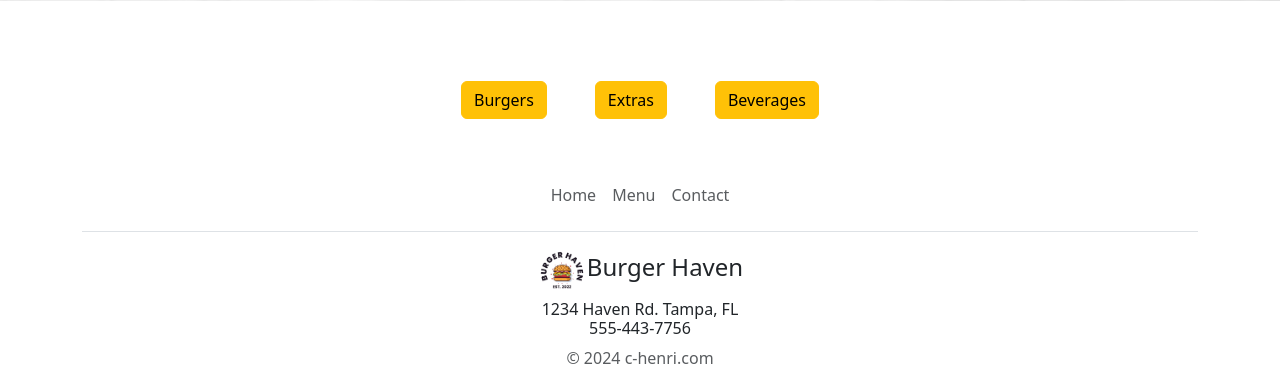
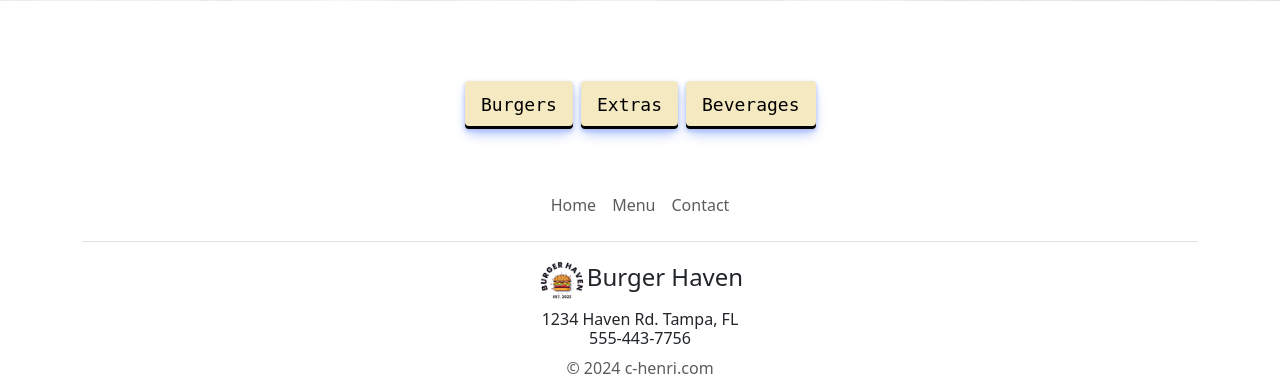
Before and after one commit to H3nr1-1/New_Website_c-henri.com, a PHP site: page /burger_haven/menu.html in a window 1280 px wide. Shown: the part 793-1171 px from the top of the page. Run offline with PHP 8.4, Linux system fonts and the light colour scheme.

Commit message:
added custom buttons instead of default Bootstrap buttons

```diff
--- a/burger_haven/contact.html
+++ b/burger_haven/contact.html
@@ -119,14 +119,14 @@
             <div class="col-md-2"></div>
             <div class="col-md-8">
               <div class="mb-3">
-                <label for="exampleFormControlTextarea1" class="form-label">Let us know how we can help.</label>
-                <textarea class="form-control" id="exampleFormControlTextarea1" rows="3" aria-required="true" required></textarea>
+                <label for="FormControlTextarea1" class="form-label">Let us know how we can help.</label>
+                <textarea class="form-control" id="FormControlTextarea1" rows="3" aria-required="true" required></textarea>
               </div>
             </div>
             <div class="col-md-2"></div>
             <div class="col-md-5"></div>
             <div class="col-md-1">
-              <button type="submit" class="btn btn-primary">Submit</button>
+              <button type="submit" class="button-cta">Submit</button>
             </div>
             <div class="col-md-6"></div>
           </form>
--- a/burger_haven/index.html
+++ b/burger_haven/index.html
@@ -96,7 +96,7 @@
                 Explore our mouth-watering menu! From juicy, gourmet burgers stacked with fresh toppings to crispy fries and refreshing drinks, we have something for everyone. Dive in to see all the delicious options waiting for you at Burger Haven!
               </p>
               </div>
-              <button class="btn btn-warning px-5 mb-5" type="button" onclick="window.location.href='menu.html'">
+              <button class="button-cta" role="button" onclick="window.location.href='menu.html'">
                 Menu
               </button>
             </div>
--- a/burger_haven/menu.html
+++ b/burger_haven/menu.html
@@ -65,10 +65,10 @@
 
          <div class="wrapper">
             <div class="col-md-12 align-center">
-              <p class="d-inline-flex gap-5">
-                <a class="btn btn-warning" data-bs-toggle="collapse" href="#multiCollapseBurgers" role="button" aria-expanded="false" aria-controls="multiCollapseBurgers">Burgers</a>
-                <button class="btn btn-warning" type="button" data-bs-toggle="collapse" data-bs-target="#multiCollapseExtras" aria-expanded="false" aria-controls="multiCollapseExtras">Extras</button>
-                <button class="btn btn-warning" type="button" data-bs-toggle="collapse" data-bs-target="#multiCollapseBeverages" aria-expanded="false" aria-controls="multiCollapseBeverages">Beverages</button>
+              <p class="d-inline-flex gap-2">
+                <a class="button-cta" data-bs-toggle="collapse" href="#multiCollapseBurgers" role="button" aria-expanded="false" aria-controls="multiCollapseBurgers">Burgers</a>
+                <button class="button-cta" type="button" data-bs-toggle="collapse" data-bs-target="#multiCollapseExtras" aria-expanded="false" aria-controls="multiCollapseExtras">Extras</button>
+                <button class="button-cta" type="button" data-bs-toggle="collapse" data-bs-target="#multiCollapseBeverages" aria-expanded="false" aria-controls="multiCollapseBeverages">Beverages</button>
               </p>
               <div class="row" id="menu">
                 <div class="col-md-12">
--- a/burger_haven/style.css
+++ b/burger_haven/style.css
@@ -68,6 +68,49 @@ header h1 {
     opacity: .8;
 }
 
+/* custom buttons */
+.button-cta {
+    align-items: center;
+    appearance: none;
+    background-color: var(--color-alternate);
+    border-radius: 4px;
+    border-width: 0;
+    box-shadow: var(--color-primary) 0 2px 4px,var(--color-primary) 0 7px 13px -3px,var(--color-black) 0 -3px 0 inset;
+    box-sizing: border-box;
+    color: var(--color-black);
+    cursor: pointer;
+    display: inline-flex;
+    font-family: "JetBrains Mono",monospace;
+    height: 48px;
+    justify-content: center;
+    line-height: 1;
+    list-style: none;
+    overflow: hidden;
+    padding-left: 16px;
+    padding-right: 16px;
+    position: relative;
+    text-align: left;
+    text-decoration: none;
+    transition: box-shadow .15s,transform .15s;
+    user-select: none;
+    -webkit-user-select: none;
+    touch-action: manipulation;
+    white-space: nowrap;
+    will-change: box-shadow,transform;
+    font-size: 18px;
+  }
+
+  .button-cta:hover {
+    box-shadow: var(--color-black) 0 4px 8px, var(--color-black) 0 7px 13px -3px, var(--color-cta) 0 -3px 0 inset;
+    transform: translateY(-2px);
+  }
+
+  .button-cta:active {
+    box-shadow: var(--color-primary) 0 3px 7px inset;
+    transform: translateY(2px);
+  }
+/* custom buttons */
+
 .bg-dark {
     background: var(--color-alternate) !important;
 }
```
